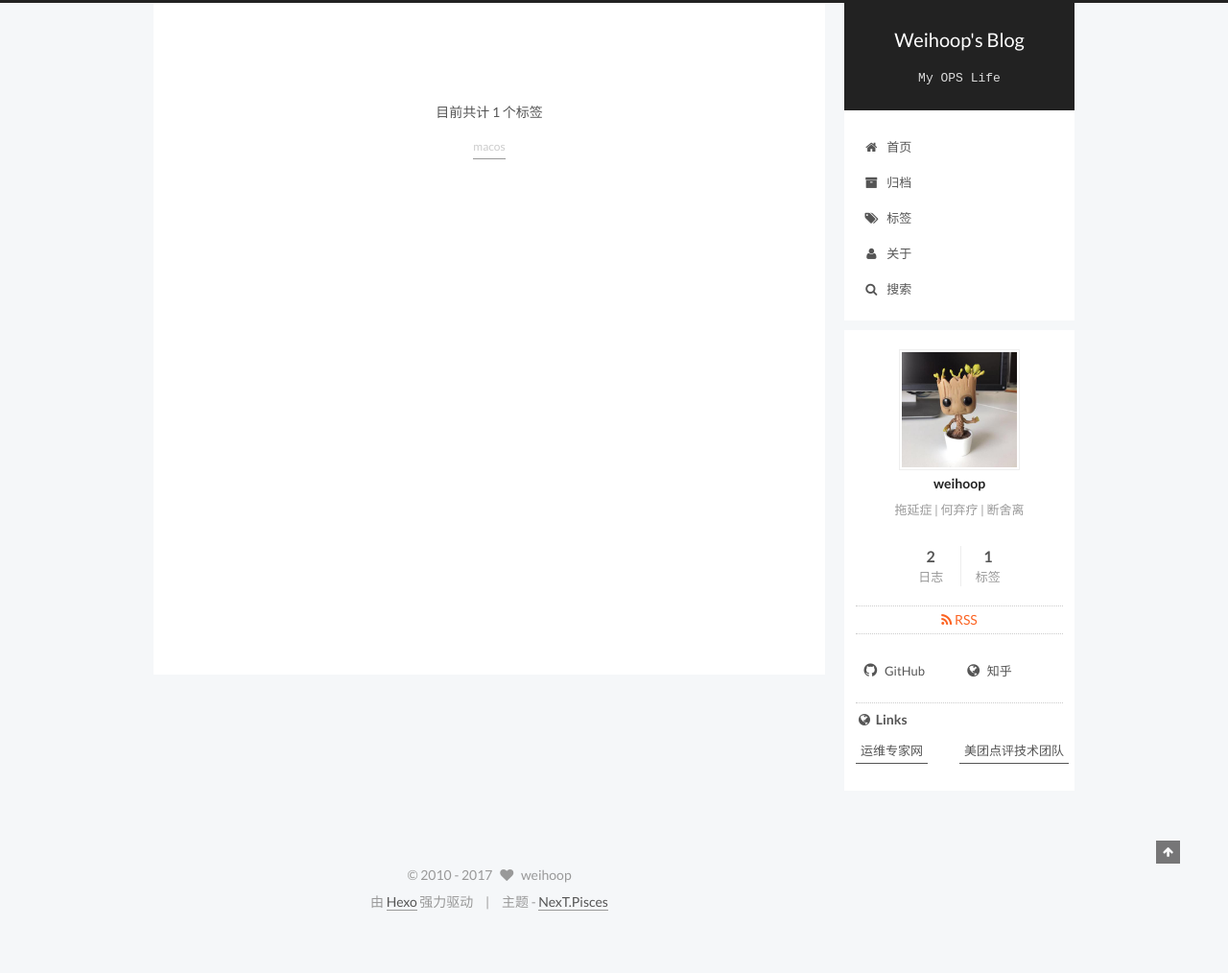
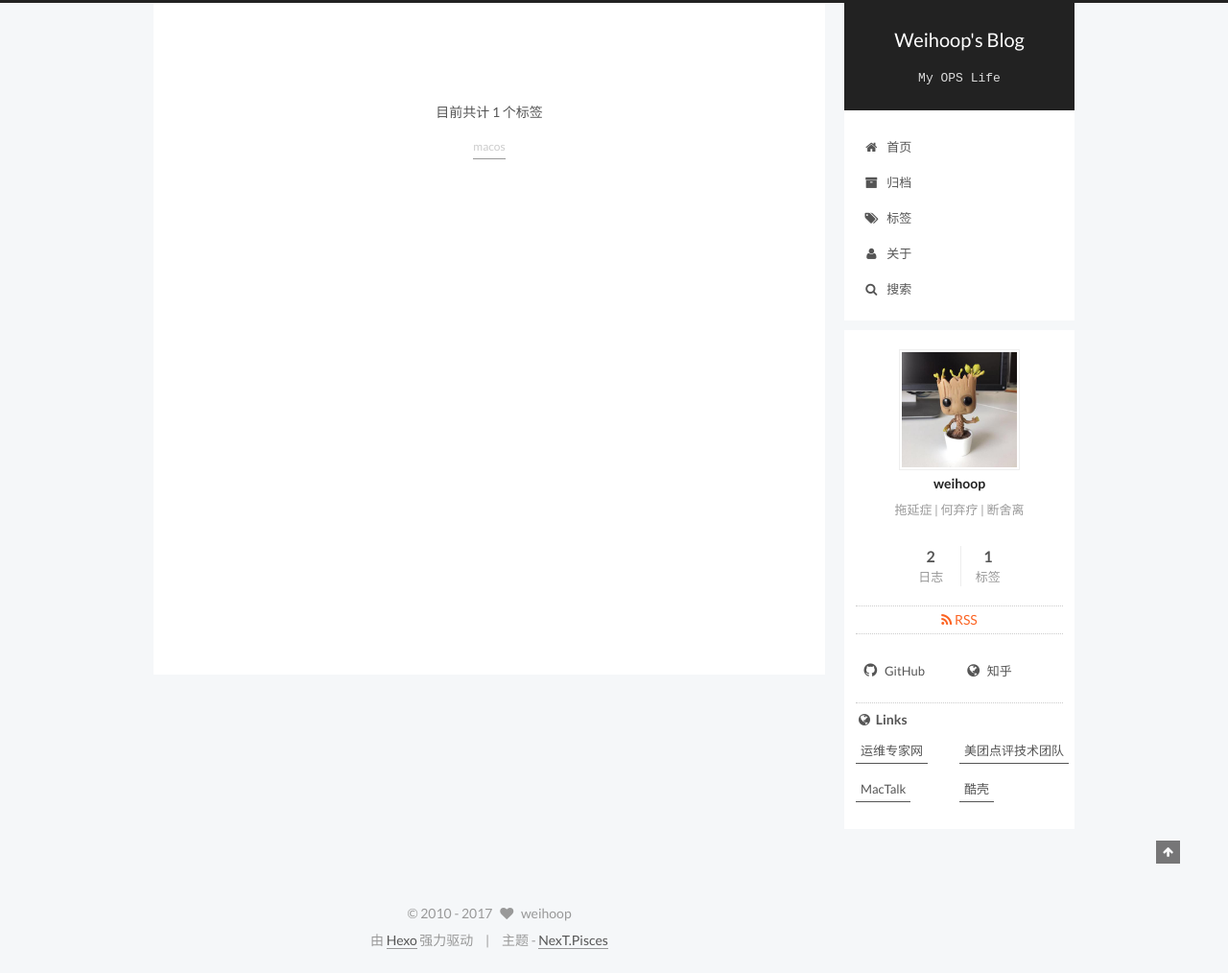
Before and after one commit to liuhwi/liuhwi.github.io, a plain HTML site: page tags/index.html in a window 1280 px wide. Shown: the whole page at 96% size. Before the commit the page ends 974 px from the top, so only its background shows below. Drawn offline with Linux system fonts and the light colour scheme; a script that the page names is missing.

Commit message:
Site updated: 2017-01-25 23:24:25

```diff
--- a/css/main.css
+++ b/css/main.css
@@ -1687,7 +1687,7 @@ pre .javascript .function {
   width: 4px;
   height: 4px;
   border-radius: 50%;
-  background: #e75259;
+  background: #53a8a4;
 }
 .links-of-blogroll {
   font-size: 13px;
--- a/tags/index.html
+++ b/tags/index.html
@@ -69,6 +69,8 @@
 
 
   <meta name="keywords" content="Hexo, NexT" />
+
+
 
 
 
@@ -429,6 +431,14 @@
                   <a href="http://tech.meituan.com/" title="美团点评技术团队" target="_blank">美团点评技术团队</a>
                 </li>
 
+                <li class="links-of-blogroll-item">
+                  <a href="http://macshuo.com/" title="MacTalk" target="_blank">MacTalk</a>
+                </li>
+
+                <li class="links-of-blogroll-item">
+                  <a href="http://coolshell.cn/" title="酷壳" target="_blank">酷壳</a>
+                </li>
+
             </ul>
           </div>
 
```
Also changed, not shown: 2014/01/22/sublime快捷键/index.html (+8 -0 lines), 2014/02/22/optimize-macos-system/index.html (+8 -0 lines), about/index-1.html (+8 -2 lines), about/index.html (+8 -0 lines), archives/2014/01/index.html (+8 -0 lines), archives/2014/02/index.html (+8 -0 lines), archives/2014/index.html (+8 -0 lines), archives/index.html (+8 -0 lines), categories/index.html (+8 -0 lines), index.html (+8 -0 lines), tags/index-1.html (+8 -0 lines), tags/macos/index.html (+8 -0 lines).
